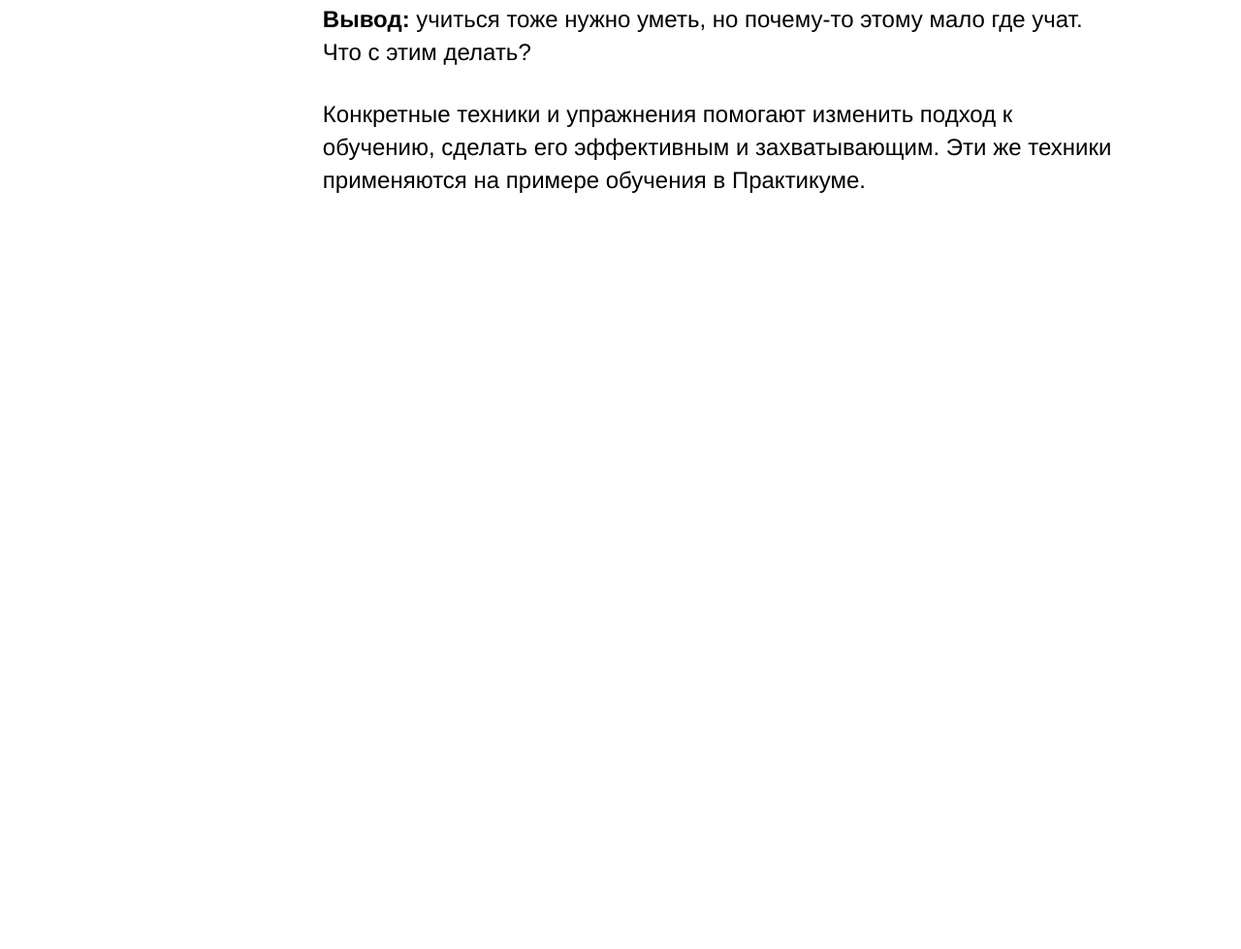
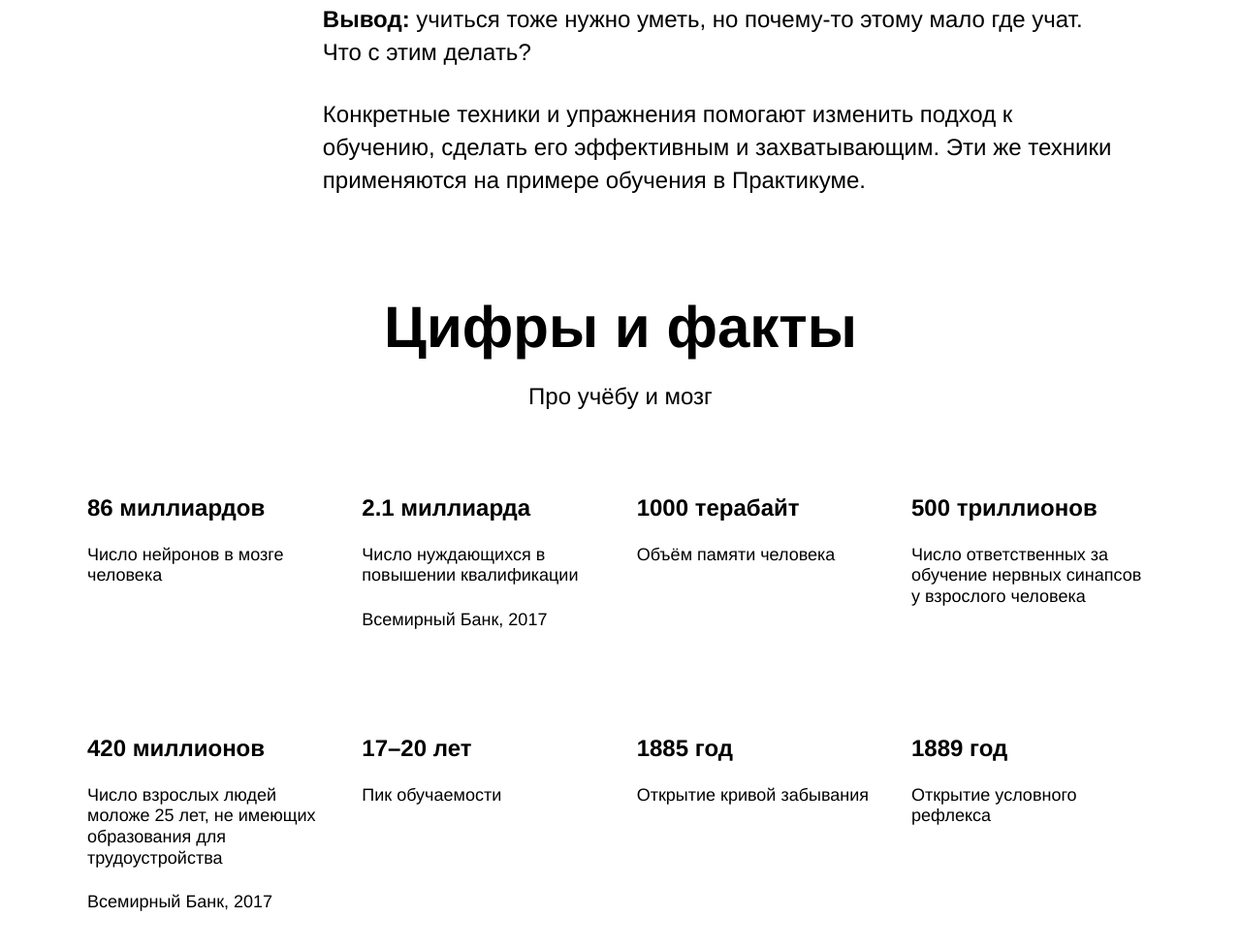
Before and after one commit to Raznex/how-to-learn, a plain HTML site: page index.html in a window 1280 px wide. Shown: the part 1053-2032 px from the top of the page at 97% size. Before the commit the page ends 1356 px from the top, so only its background shows below. Drawn offline with Linux system fonts and the light colour scheme.

Commit message:
Сделал третий блок

```diff
--- a/index.html
+++ b/index.html
@@ -3,8 +3,8 @@
   <head>
     <meta charset="UTF-8" />
     <meta name="viewport" content="width=device-width, initial-scale=1.0" />
-    <meta name="keywords" content="html, css">
-    <meta name="author" content="Андрей">
+    <meta name="keywords" content="html, css" />
+    <meta name="author" content="Андрей" />
     <link rel="stylesheet" href="./styles/normalize.css" />
     <link rel="stylesheet" href="./styles/style.css" />
     <title>Научиться учиться</title>
@@ -17,8 +17,12 @@
           alt="Логотип Яндекс"
           class="logo_place_header header__element_position"
         />
-        <h1 class="header__title element_margin-padding-zero">Научиться учиться</h1>
-          <h2 class="header__subtitle header__element_position element_margin-padding-zero">
+        <h1 class="header__title element_margin-padding-zero">
+          Научиться учиться
+        </h1>
+        <h2
+          class="header__subtitle header__element_position element_margin-padding-zero"
+        >
           Какие современные и эффективные подходы к обучению вы можете
           использовать в своей жизни?
           <a href="#" class="header__link"> Узнать →</a>
@@ -39,32 +43,84 @@
               </h1>
             </div>
             <div class="two-columns__main-text">
-
               <h2 class="two-columns__paragraph element_margin-padding-zero">
                 Ни в школе, ни в институте нас не учат тому, как правильно
                 изучать материал. Мы готовимся к экзаменам и учим билеты. Мы
-                  тренируемся решать однообразные задачи, чтобы лучше сдать
-                  тест, но часто в итоге это не дает нам реального знания.
-                  Зубрежка быстро выветривается и не приносит пользы.
+                тренируемся решать однообразные задачи, чтобы лучше сдать тест,
+                но часто в итоге это не дает нам реального знания. Зубрежка
+                быстро выветривается и не приносит пользы.
               </h2>
 
-
               <h2 class="two-columns__paragraph element_margin-padding-zero">
-                  <span class="two-columns__span-accent">
-                    Вывод:</span> учиться тоже нужно уметь, но почему-то этому мало где учат.
-                  Что с этим делать?
+                <span class="two-columns__span-accent"> Вывод:</span> учиться
+                тоже нужно уметь, но почему-то этому мало где учат. Что с этим
+                делать?
               </h2>
-
 
               <h2 class="two-columns__paragraph element_margin-padding-zero">
                 Конкретные техники и упражнения помогают изменить подход к
                 обучению, сделать его эффективным и захватывающим. Эти же
                 техники применяются на примере обучения в Практикуме.
               </h2>
-
             </div>
           </section>
         </div>
+        <section class="digits">
+          <div class="section-title">
+            <h1 class="section-title__text element_margin-padding-zero">
+              Цифры и факты
+            </h1>
+          </div>
+          <div class="section-subtitle">
+            <h2 class="section-subtitle__text element_margin-padding-zero">
+              Про учёбу и мозг
+            </h2>
+          </div>
+          <div class="table">
+            <div class="table__cell">
+              <h3 class="table__heading">86 миллиардов</h3>
+              <h4 class="table__text">Число нейронов в мозге человека</h4>
+            </div>
+            <div class="table__cell">
+              <h3 class="table__heading">2.1 миллиарда</h3>
+              <h4 class="table__text">
+                Число нуждающихся в повышении квалификации
+              </h4>
+              <h4 class="table__text">Всемирный Банк, 2017</h4>
+            </div>
+            <div class="table__cell">
+              <h3 class="table__heading">1000 терабайт</h3>
+              <h4 class="table__text">Объём памяти человека</h4>
+            </div>
+            <div class="table__cell">
+              <h3 class="table__heading">500 триллионов</h3>
+              <h4 class="table__text">
+                Число ответственных за обучение нервных синапсов у взрослого
+                человека
+              </h4>
+            </div>
+            <div class="table__cell">
+              <h3 class="table__heading">420 миллионов</h3>
+              <h4 class="table__text">
+                Число взрослых людей моложе 25 лет, не имеющих образования для
+                трудоустройства
+              </h4>
+              <h4 class="table__text">Всемирный Банк, 2017</h4>
+            </div>
+            <div class="table__cell">
+              <h3 class="table__heading">17–20 лет</h3>
+              <h4 class="table__text">Пик обучаемости</h4>
+            </div>
+            <div class="table__cell">
+              <h3 class="table__heading">1885 год</h3>
+              <h4 class="table__text">Открытие кривой забывания</h4>
+            </div>
+            <div class="table__cell">
+              <h3 class="table__heading">1889 год</h3>
+              <h4 class="table__text">Открытие условного рефлекса</h4>
+            </div>
+          </div>
+        </section>
       </main>
     </div>
   </body>
--- a/styles/style.css
+++ b/styles/style.css
@@ -116,5 +116,53 @@ color:#2f80ed;
   font-size: 24px;
   font-weight: 600;
 }
+.digits{
+display: flex;
+flex-direction: column;
+margin: 100px auto;
+}
+.section-title {
+  width: 60%;
+  margin: 0 auto 20px;
+  text-align: center;
+}
+.section-title__text{
+  line-height: 1.15;
+  font-size: 60px;
+  font-weight: 600;
+
+}
+.section-subtitle{
+  width: 60%;
+  margin: 0 auto;
+  text-align: center;
+}
+.section-subtitle__text{
+  line-height: 34px;
+  font-size: 24px;
+  font-weight: normal;
+}
+.table{
+  width: 1100px;
+  display: flex;
+  flex-wrap: wrap;
+  justify-content: space-between;
+  margin: 0 auto 100px;
+}
+.table__cell{
+  width: 250px;
+  margin-top: 60px;
+}
+.table__heading{
+  line-height: 1.15;
+  font-size: 24px;
+  font-weight: 600;
+}
+.table__text{
+  line-height: 1.2;
+  font-size: 18px;
+  font-weight: normal;
+  margin-top:20px;
+}
 /*div {
   border: 3px solid red;}*/
```
Lines whose indentation alone changed are shown as unchanged.
